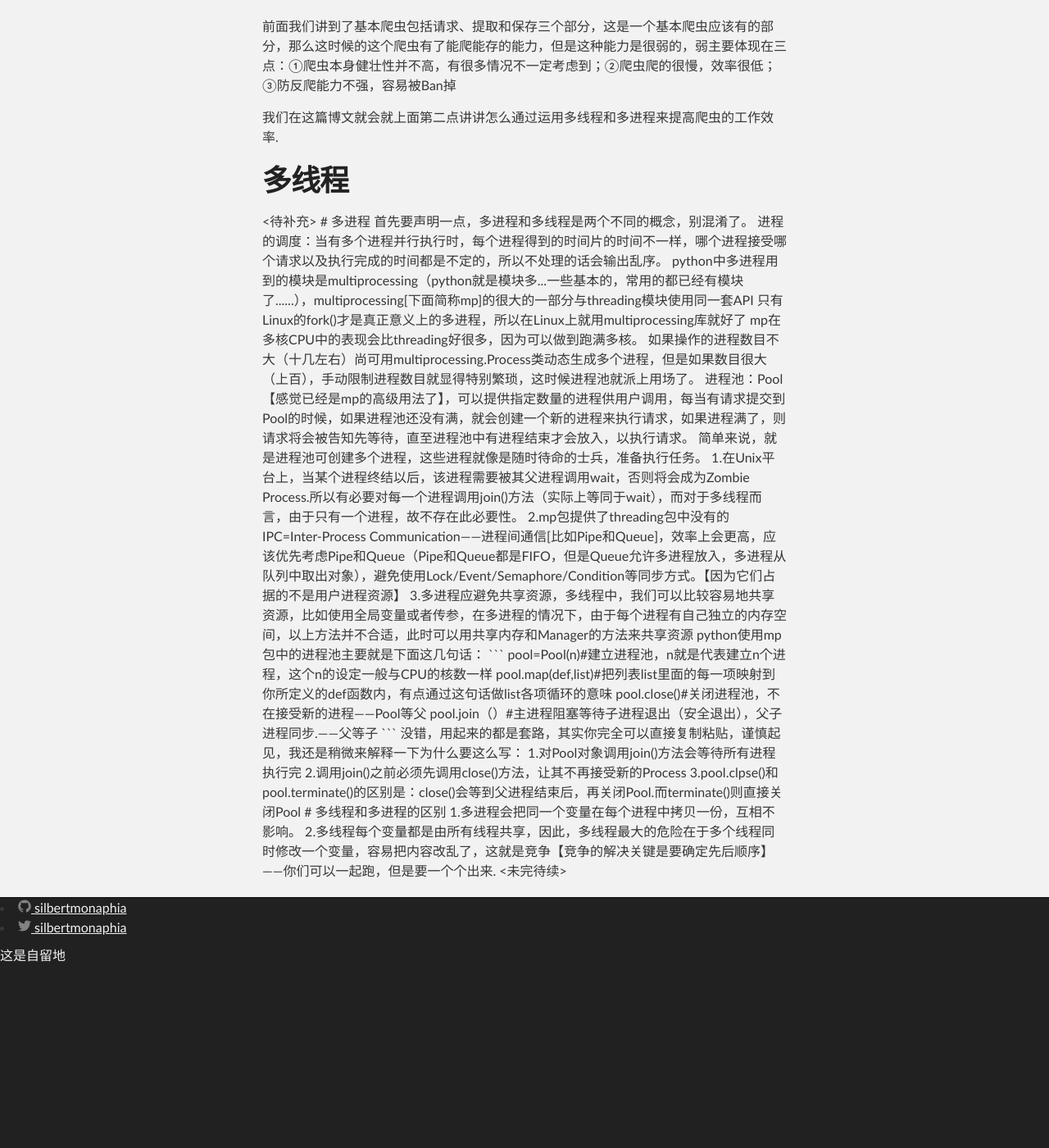
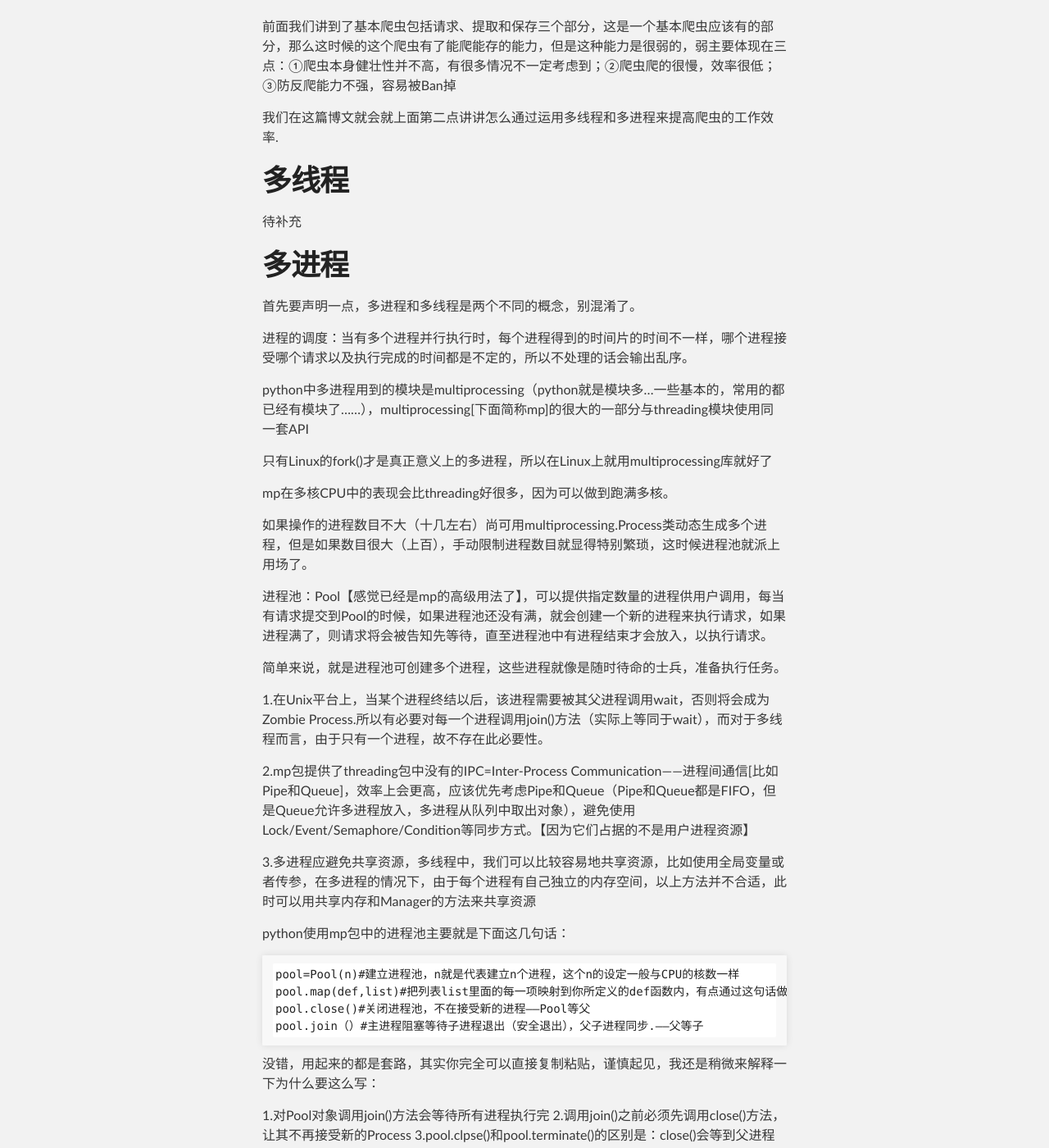
Before and after one commit to silbertmonaphia/silbertmonaphia.github.io, a Jekyll site: the page built from _posts/2016-08-26-python爬虫（中）--多进程和多线程.md, in a window 1280 px wide and 1400 px high, scrolled down 222 px. Shown: the whole window at 82% size. Built offline with Jekyll 4.4.1, drawn with Linux system fonts in a browser that asks for light colours; before the commit the page ends 1414 px from its top, so only the background shows below that; some of the changed text lies outside the part shown.

Commit message:
Update 2016-08-26-python爬虫（中）--多进程和多线程.md

```diff
--- a/_posts/2016-08-26-python爬虫（中）--多进程和多线程.md
+++ b/_posts/2016-08-26-python爬虫（中）--多进程和多线程.md
@@ -14,7 +14,7 @@ layout: post
 
 
 # 多线程
-<待补充>
+待补充
 
 
 # 多进程
```
